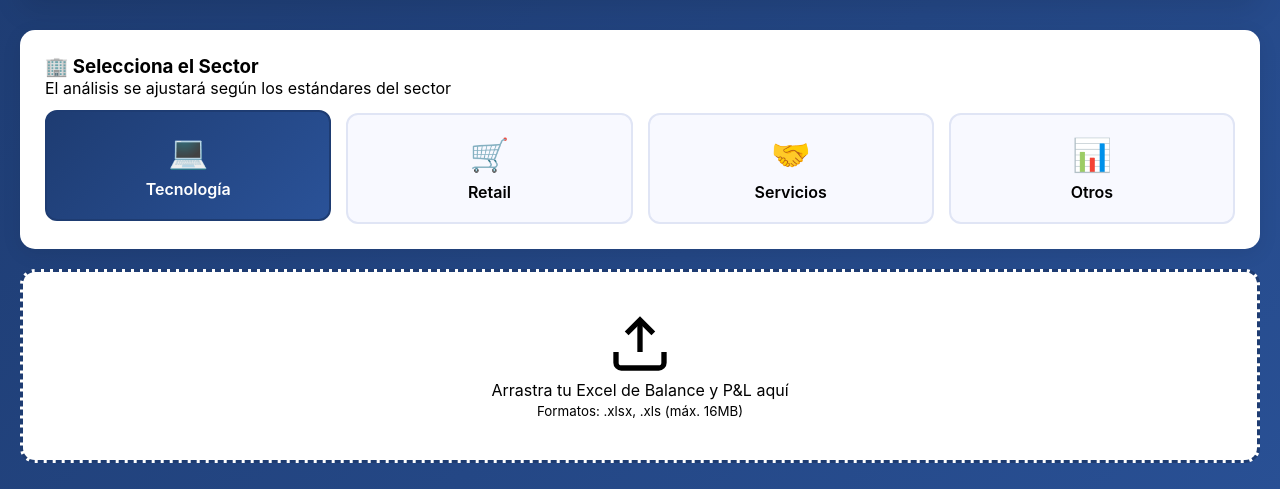
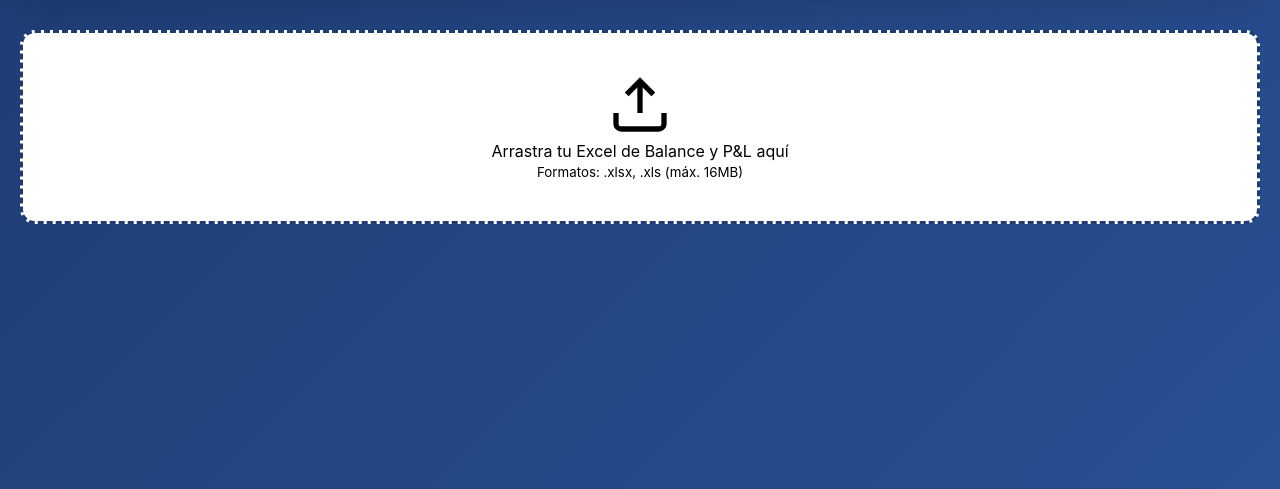
Before and after one commit to EnNiCa/betty-financial, a Flask app: page /ratios in a window 1280 px wide. Shown: the part 102-591 px from the top of the page. Run offline with Flask 3, Linux system fonts and the light colour scheme; some libraries are stand-ins or nearby versions.

Commit message:
fix: quitar selector de sector en Pilares y Ratios, fijo en tecnologia

```diff
--- a/static/js/ratios.js
+++ b/static/js/ratios.js
@@ -99,7 +99,10 @@ function handleFile(file) {
         return;
     }
 
-    const sector = document.querySelector('input[name="sector"]:checked').value;
+    // Sector fijo en "tecnologia": el selector se quitó (los umbrales por sector
+    // requerirían parametrizar datos de referencia para cada uno), y todos los cálculos
+    // y correcciones hechos hasta ahora se hicieron con este sector seleccionado.
+    const sector = 'tecnologia';
     sectorActual = sector;
     const formData = new FormData();
     formData.append('file', file);
--- a/templates/ratios.html
+++ b/templates/ratios.html
@@ -51,45 +51,6 @@
         <!-- Sección de Upload -->
         <div class="upload-section">
             <div class="upload-container">
-                <!-- Selector de Sector -->
-                <div class="sector-selector-box">
-                    <h3>🏢 Selecciona el Sector</h3>
-                    <p class="sector-description">El análisis se ajustará según los estándares del sector</p>
-
-                    <div class="sector-grid">
-                        <label class="sector-option">
-                            <input type="radio" name="sector" value="tecnologia" checked>
-                            <div class="sector-card">
-                                <span class="sector-icon">💻</span>
-                                <span class="sector-name">Tecnología</span>
-                            </div>
-                        </label>
-
-                        <label class="sector-option">
-                            <input type="radio" name="sector" value="retail">
-                            <div class="sector-card">
-                                <span class="sector-icon">🛒</span>
-                                <span class="sector-name">Retail</span>
-                            </div>
-                        </label>
-
-                        <label class="sector-option">
-                            <input type="radio" name="sector" value="servicios">
-                            <div class="sector-card">
-                                <span class="sector-icon">🤝</span>
-                                <span class="sector-name">Servicios</span>
-                            </div>
-                        </label>
-
-                        <label class="sector-option">
-                            <input type="radio" name="sector" value="otros">
-                            <div class="sector-card">
-                                <span class="sector-icon">📊</span>
-                                <span class="sector-name">Otros</span>
-                            </div>
-                        </label>
-                    </div>
-                </div>
 
                 <!-- Upload Box -->
                 <div class="upload-box" id="uploadBox">
```
Also changed, not shown: static/js/pilares.js (+4 -3 lines), templates/pilares.html (+0 -30 lines).
